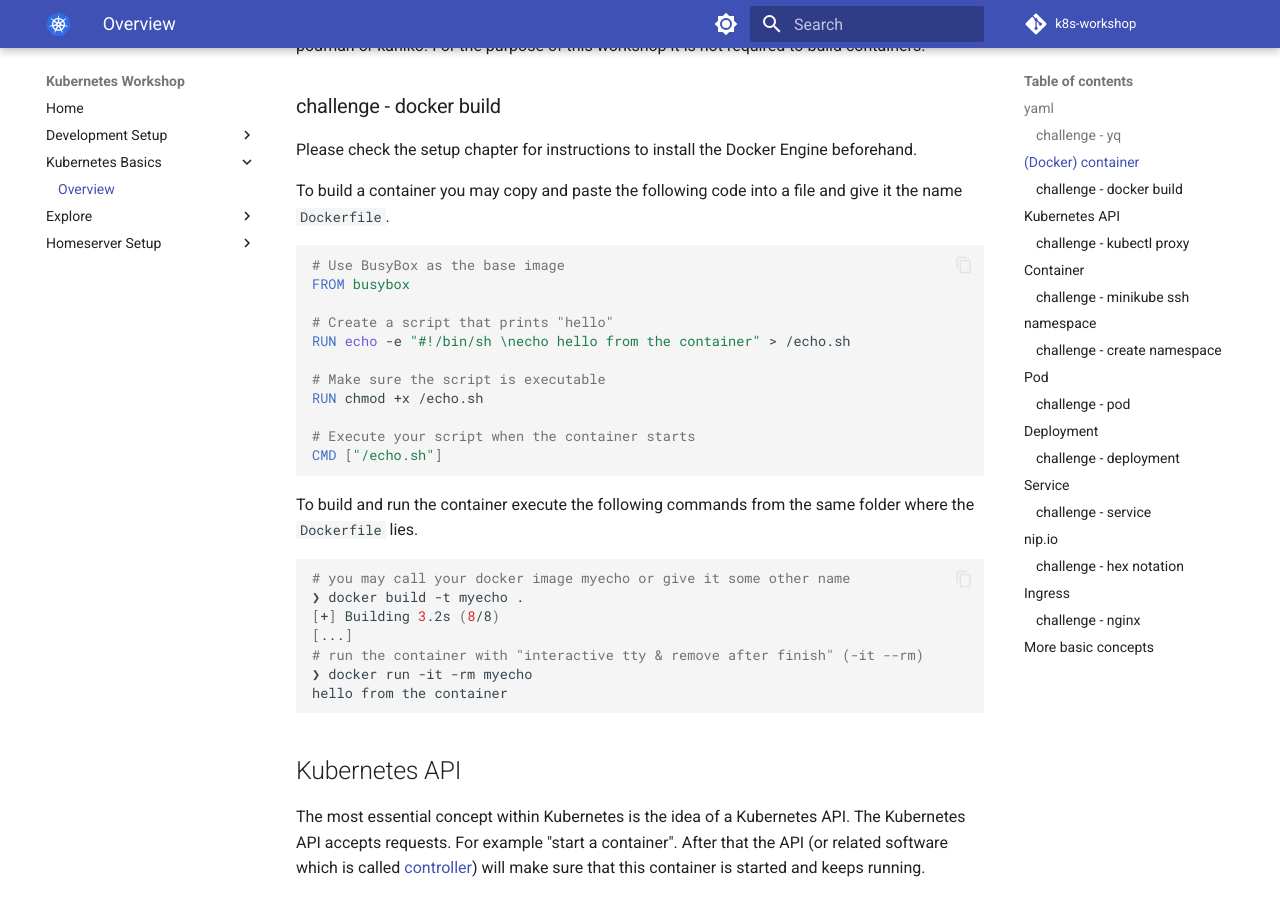
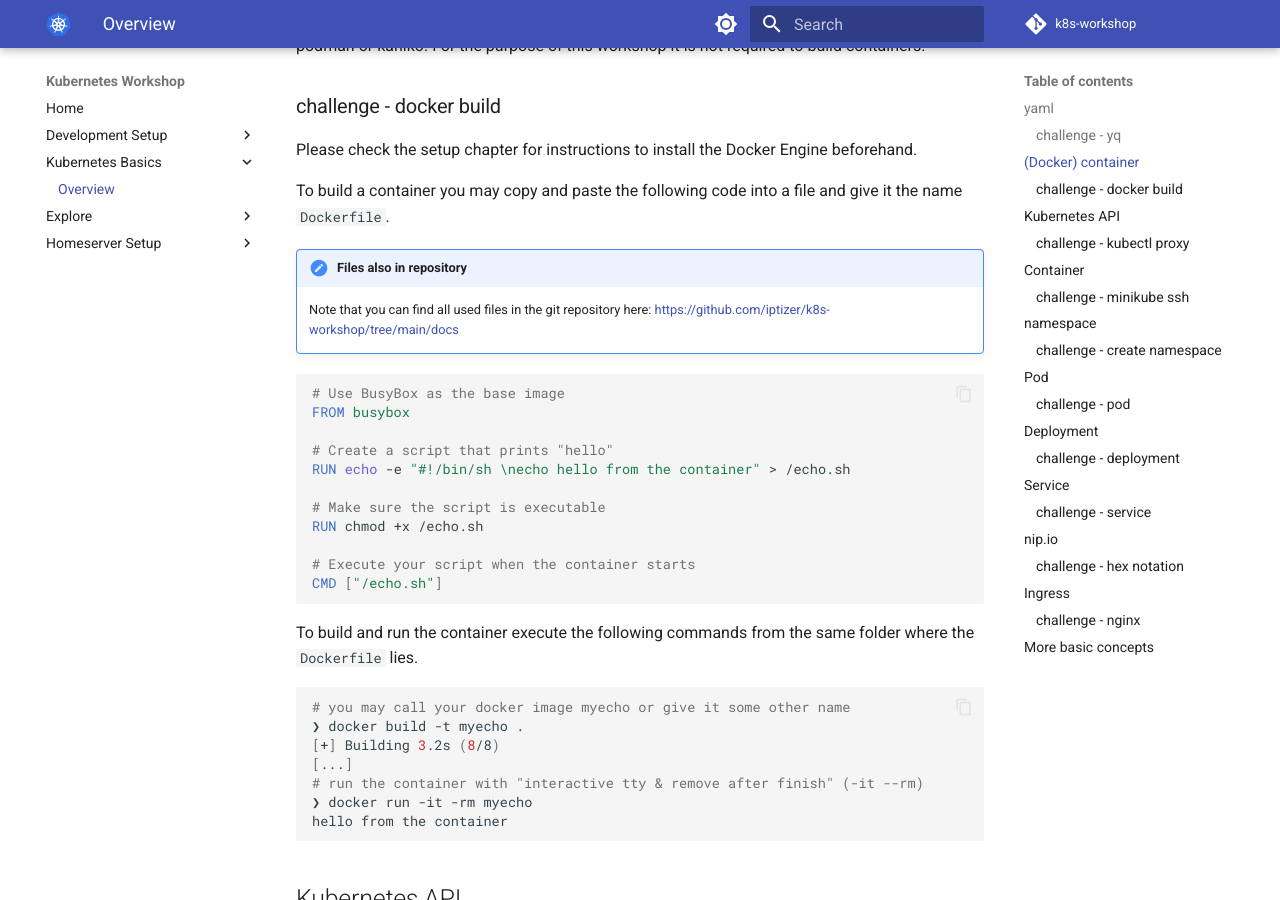
Before and after one commit to iptizer/k8s-workshop, an MkDocs documentation site: the page built from docs/basics/overview.md, in a window 1280 px wide and 900 px high, scrolled down 1604 px. Built offline with MkDocs 1.6.1 and Material for MkDocs 9.7.7, drawn with Linux system fonts in a browser that asks for light colours; comment, search, counter and statistics services are not loaded.

Commit message:
Adding a few local files also to the repository

````diff
--- a/docs/basics/overview.md
+++ b/docs/basics/overview.md
@@ -62,6 +62,9 @@ A container can be built with various tools. The most prominent one is "docker".
 Please check the setup chapter for instructions to install the Docker Engine beforehand.
 
 To build a container you may copy and paste the following code into a file and give it the name `Dockerfile`.
+
+!!!Note "Files also in repository"
+    Note that you can find all used files in the git repository here: [https://github.com/iptizer/k8s-workshop/tree/main/docs](https://github.com/iptizer/k8s-workshop/tree/main/docs)
 
 ```Dockerfile
 # Use BusyBox as the base image
````
Also changed, not shown: 5 other files.
